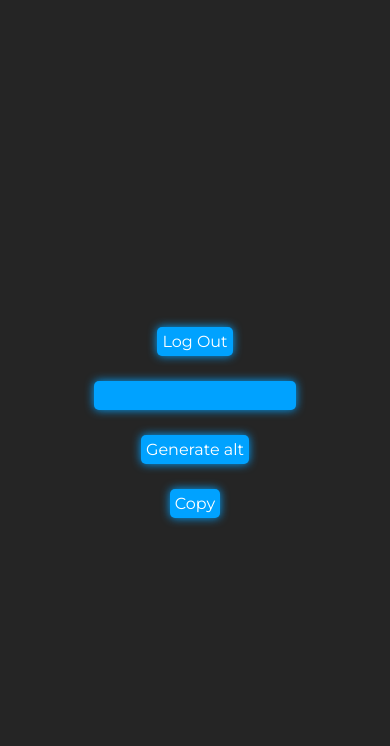
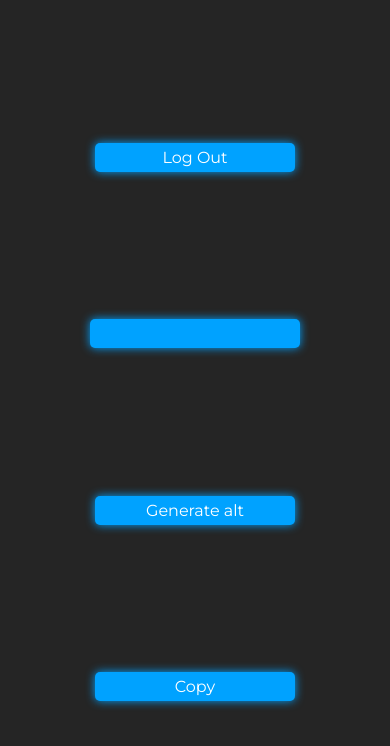
Before and after one commit to TheOPtimal/sx-client, a React (Create React App) app: page /dashboard in a window 390 px wide. Shown: the top 746 px of the page. Built offline with nearby package versions, Linux system fonts and the light colour scheme.

Commit message:
Switch from gap to justify-content for mobile design

```diff
--- a/src/Pages/Dashboard/dashboard.css
+++ b/src/Pages/Dashboard/dashboard.css
@@ -44,7 +44,10 @@ div.dashboard > div.check:hover {
     display: none;
   }
   div.dashboard {
-      flex-direction: column;
-      gap: 25px;
+    flex-direction: column;
+    justify-content: space-evenly;
+  }
+  div.dashboard > * {
+    width: 200px;
   }
 }
```
